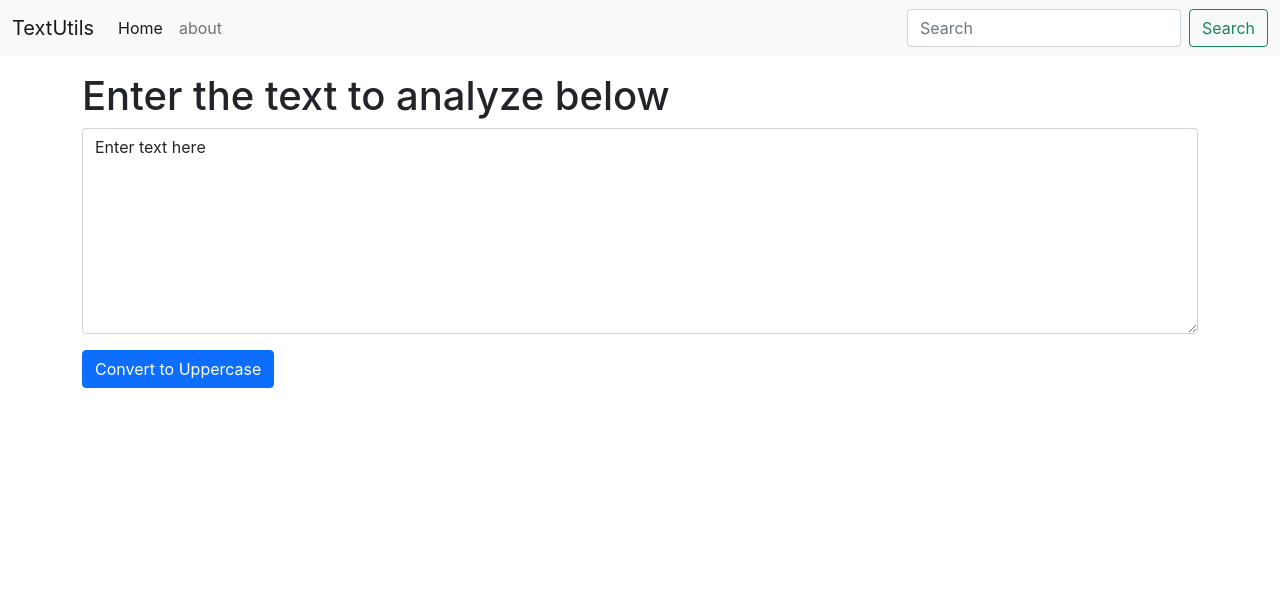
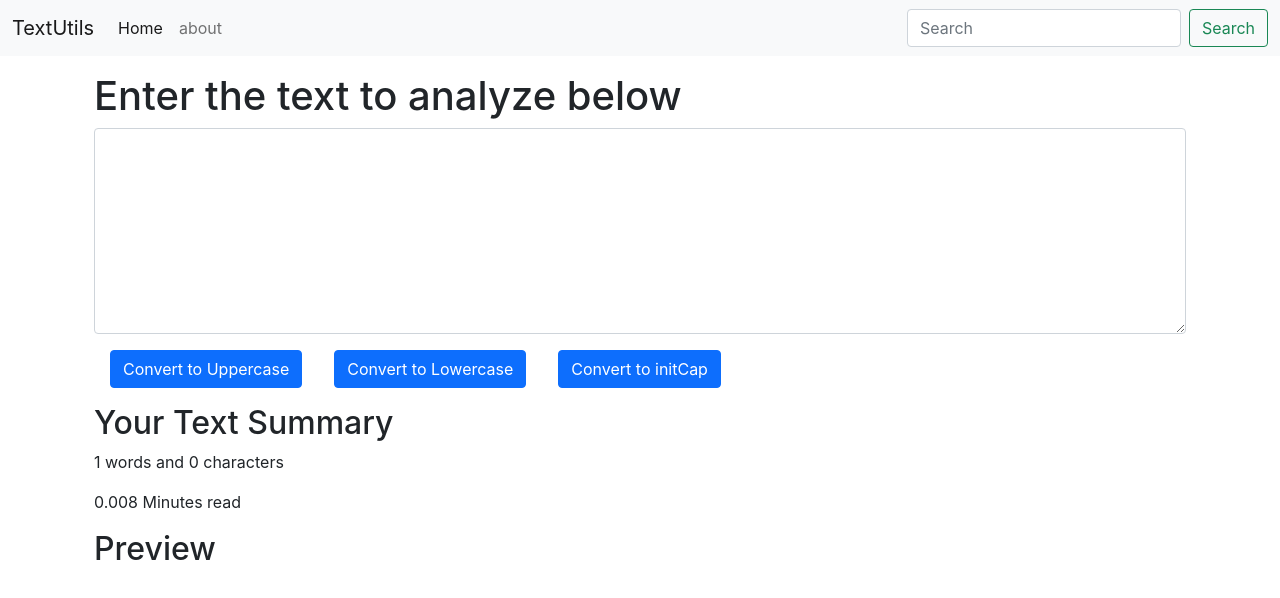
Before and after one commit to PritamMakwana/TextUtils, a React (Create React App) app: page / in a window 1280 px wide. Shown: the top 598 px of the page. Built offline with nearby package versions, Linux system fonts and the light colour scheme.

Commit message:
add functionality

```diff
--- a/src/components/TextForm.js
+++ b/src/components/TextForm.js
@@ -8,22 +8,55 @@
         setText(newText)
     }
 
+    const headleLoClick = () => {
+        // console.log("lowerCase  was clicked " + text)
+        let newText = text.toLowerCase();
+        setText(newText)
+    }
+
+    const headleInitClick = () => {
+        // console.log("initCap  was clicked " + text)
+
+        let newText = text.toLowerCase().replace(/(?:^|\s)[a-z]/g, function (m) {
+            return m.toUpperCase();
+         });
+        setText(newText)
+    }
+
+
     const headleOnChange = (event) => {
         // console.log("on change");
         setText(event.target.value)
     }
 
-    const [text, setText] = useState("Enter text here")
+    const [text, setText] = useState("")
 
     // text = (new Text)  wrong way to change text
     // setText = (new Text) right way to change text
 
     return (
-        <div>
-            <h1>{props.heading}</h1>
-            <div className="mb-3">
-                <textarea className="form-control" value={text} onChange={headleOnChange} id="myBox" rows="8"></textarea>
+        <>
+            <div className="container">
+                <h1>{props.heading}</h1>
+                <div className="mb-3">
+                    <textarea className="form-control" value={text} onChange={headleOnChange} id="myBox" rows="8"></textarea>
+                </div>
+                <button className="btn btn-primary mx-3" onClick={headleUpClick}>Convert to Uppercase</button>
+                <button className="btn btn-primary mx-3" onClick={headleLoClick}>Convert to Lowercase</button>
+                <button className="btn btn-primary mx-3" onClick={headleInitClick}>Convert to initCap</button>
             </div>
-            <button className="btn btn-primary" onClick={headleUpClick}>Convert to Uppercase</button>
-        </div>)
+
+            <div className="container my-3">
+                <h2>Your Text Summary</h2>
+                <p>{text.split(" ").length} words and {text.length} characters</p>
+                <p>{0.008 * text.split(" ").length} Minutes read</p>
+                <h2>Preview</h2>
+                <p>{text}</p>
+
+
+            </div>
+        </>
+
+
+    )
 }
```
